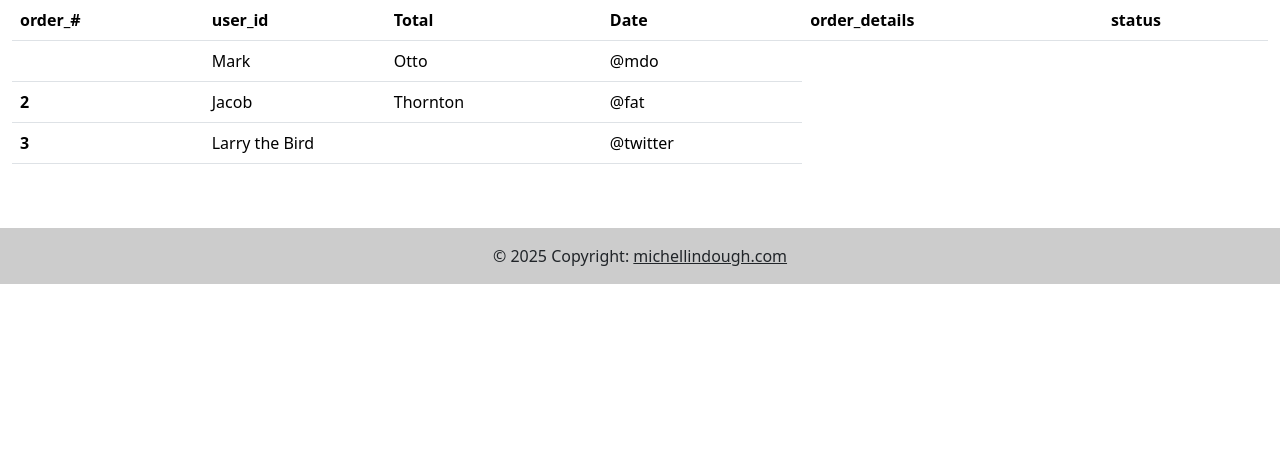
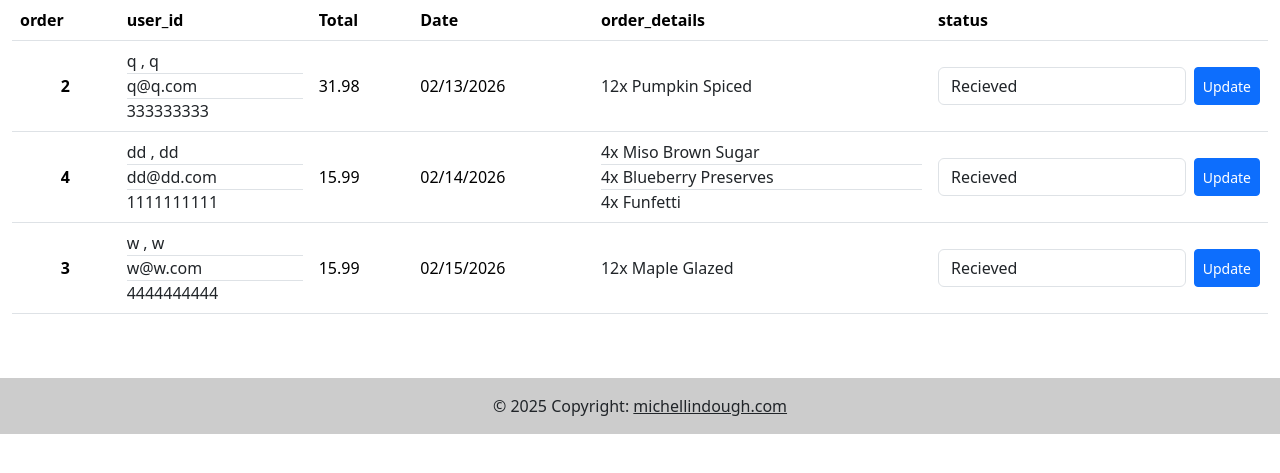
Before and after one commit to CS-apple/CS50-Final, a Flask app: page /admin_dash in a window 1280 px wide. Shown: the part 110-583 px from the top of the page. Run offline with Flask 3, Linux system fonts and the light colour scheme; some libraries are stand-ins or nearby versions.

Commit message:
I'm calling it finished

```diff
--- a/app.py
+++ b/app.py
@@ -158,7 +158,7 @@ def register():
             #if user has a cart in sessions storrage,
             #redirect to homepage
             flash('account registration successful','alert-success')
-            if next_page == None:
+            if next_page == 'None':
                 return redirect(url_for('index'))
             return redirect(url_for(next_page) if next_page else url_for('index'))
         else:
@@ -254,9 +254,54 @@ def admin():
 @app.route("/admin_dash", methods = ["GET", "POST"])
 def admin_dash():
     if request.method == "POST":
-        return render_template('admin_dash.html')
+        form_row = request.form.get('order_id')
+        status = request.form.get('status_code')
+        #query if order_id.status_code = statusthen  then dont update
+        curr_status = db.execute(
+            'SELECT status_code FROM orders WHERE order_id = ?', form_row
+        )
+        if curr_status is not None and int(curr_status[0]['status_code']) == int(status):
+                return redirect(url_for('admin_dash'))
+        if 0 <= int(status) <=4:
+            update_status = db.execute(
+                'Update orders SET status_code = ? WHERE order_id = ?', status, form_row
+            )
+            if update_status == 1:
+                flash("updated row status", 'alert-success')
+                return redirect(url_for('admin_dash'))
+            else:
+                flash("error", 'alert-danger')
+                return redirect(url_for('admin_dash'))
+        else:
+            flash("status code error", 'alert-danger')
+            return redirect(url_for('admin_dash'))
     else:
-        return render_template('admin_dash.html')
+        pending_orders = db.execute(
+            '''SELECT
+            orders.order_id,
+            user.first_name,
+            user.last_name,
+            user.email,
+            user.phone,
+            orders.total,
+            orders.pickup_date,
+            orders.status_code,
+            (
+                SELECT GROUP_CONCAT ( boxes.quantity || 'x ' || doughnuts.doughnut_name, ' | ')
+                FROM order_items
+                INNER JOIN boxes ON boxes.order_details = order_items.detail_id
+                INNER JOIN doughnuts ON boxes.items = doughnuts.doughnut_id
+                WHERE order_items.order_id = orders.order_id
+            ) AS items
+        FROM orders
+        INNER JOIN user ON orders.user = user.user_id
+        WHERE orders.status_code < 3
+        GROUP BY orders.order_id
+        ORDER BY orders.pickup_date
+        LIMIT 20;'''
+        )
+        print(f"order table: {pending_orders}")
+        return render_template('admin_dash.html', orders = pending_orders)
 
 #CART
 @app.route("/cart", methods = ["GET","POST"])
@@ -309,6 +354,7 @@ def create_sess():
             flash("Create a cart to checkout", "alert-primary")
             return redirect(url_for('cart'))
         elif 'userID' in session and 'cart' in session:
+            #return render_template("logged_checkout.html")
             return render_template("logged_checkout.html")
         else:
             return render_template("create_sess.html")
@@ -326,6 +372,7 @@ def logged_checkout():
         date=None
         for box in order_data:
             total_price += int(box['price'])/100
+            print(f"total price: ${total_price}")
             date = datetime.strptime(box['date'], '%Y-%m-%d')
             fdate = date.strftime('%m/%d/%Y')
         #regex to remove numbers and spaces, normalize to Custom Box
--- a/static/cart.js
+++ b/static/cart.js
@@ -312,12 +312,15 @@ function addPickupDateToCheckout() {
             cart: retrieveCart()
         })
     });
+
     const result = await response.json();
     if (!response.ok){
         alert("Error: "+result.message);
         return;
     }
+
     window.location.href='/create_sess';
+
     console.log ("Server response:", result);
     } catch (error) {
         console.error("Checkout failed:", error);
--- a/templates/admin_dash.html
+++ b/templates/admin_dash.html
@@ -13,10 +13,15 @@ Admin Dashboard
     </div>
     <div class="row">
         <div class="">
+             {% for row in orders %}
+             <form action="{{url_for('admin_dash')}}" method = "post" id="{{row.order_id}}" >
+                <input type="hidden" name="order_id" value="{{ row.order_id }}">
+             </form>
+             {% endfor %}
             <table class="table table-hover">
                 <thead>
                     <tr>
-                    <th scope="col">order_#</th>
+                    <th scope="col">order</th>
                     <th scope="col">user_id</th>
                     <th scope="col">Total</th>
                     <th scope="col">Date</th>
@@ -25,23 +30,37 @@ Admin Dashboard
                     </tr>
                 </thead>
                 <tbody>
+                    {% for row in orders %}
                     <tr>
-                    <th scope="row">{{order}}</th>
-                    <td>Mark</td>
-                    <td>Otto</td>
-                    <td>@mdo</td>
-                    </tr>
-                    <tr>
-                    <th scope="row">2</th>
-                    <td>Jacob</td>
-                    <td>Thornton</td>
-                    <td>@fat</td>
-                    </tr>
-                    <tr>
-                    <th scope="row">3</th>
-                    <td colspan="2">Larry the Bird</td>
-                    <td>@twitter</td>
-                    </tr>
+                    <th scope="row" class="text-center align-middle">{{row.order_id}}</th>
+                    <td class="align-middle">
+                        <ul class="list-group list-group-flush">
+                            <li class="list-group-item p-0">{{row.first_name}} , {{row.last_name}}</li>
+                            <li class="list-group-item p-0">{{row.email}}</li>
+                            <li class="list-group-item p-0">{{row.phone}}</li>
+                        </ul>
+                    </td>
+                    <td class="align-middle">{{row.total}}</td>
+                    <td class="align-middle">{{row.pickup_date}}</td>
+                    <td class="align-middle">
+                        <ul class="list-group list-group-flush">
+                            {% for item in row['items'].split(' | ') %}
+                                <li class="list-group-item p-0">{{ item }}</li>
+                            {% endfor %}
+                        </ul>
+                    </td>
+                    <td class="align-middle">
+                        <div class=" d-flex xalign-items-center">
+                            <select class="form-control me-2" form="{{row.order_id}}" name="status_code">
+                                <option value="1" {{ "selected" if row.status_code == 1 }} >Recieved</option>
+                                <option value="2" {{ "selected" if row.status_code == 2 }}>Pending</option>
+                                <option value="3" {{ "selected" if row.status_code == 3 }}>Ready</option>
+                                <option value="4" {{ "selected" if row.status_code == 4 }}>Picked up</option>
+                            </select>
+                            <button form="{{row.order_id}}" type="submit" class="rowbtn btn btn-sm btn-primary"> Update</button>
+                        </div>
+                    </td>
+                    {% endfor %}
                 </tbody>
             </table>
         </div>
--- a/templates/login.html
+++ b/templates/login.html
@@ -11,7 +11,7 @@ Log In
             <h3 class="ms-3 mt-3">Log In</h3>
         </div>
         <div class="card-body col-8 mx-auto">
-            <form action="{{url_for('login', next=next)}}" method ="post">
+            <form action="{{url_for('login')}}" method ="post">
                 <div class="mb-3">
                     <label for="email" class="form-label">Email address</label>
                     <input type="email" name="email" class="form-control" required>
```
Also changed, not shown: db2.db, 1 other file.
